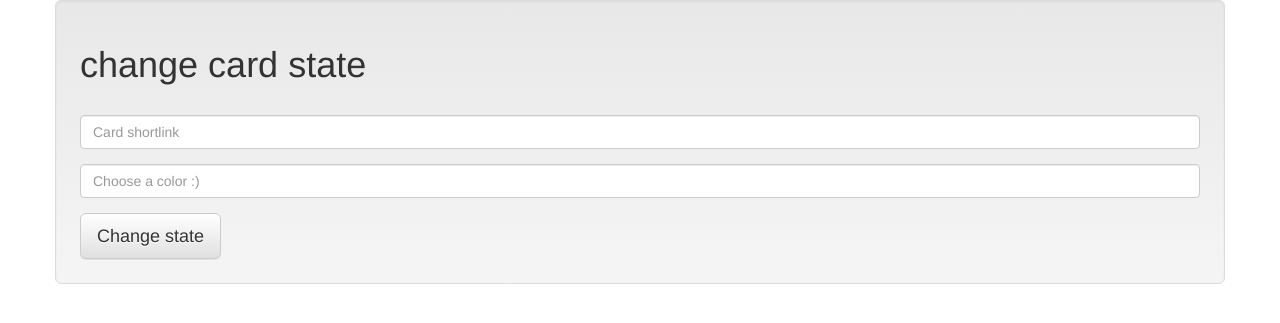
After one commit to vtemian/git-to-trello, a Flask app: template templates/change_label.html in a window 1280 px wide. The commit adds this page. Shown: the top 323 px of the page. Run offline with Flask 2, Linux system fonts and the light colour scheme; the template is opened without the code that fills it, so the values that code supplies are empty; some libraries are stand-ins or nearby versions.

Commit message:
Added change card state

```diff
--- /dev/null
+++ b/templates/change_label.html
@@ -0,0 +1,23 @@
+{% extends 'base.html' %}
+{% block extrahead %}
+  <script src="static/register.js"></script>
+{% endblock %}
+{% block container %}
+  <div class="row">
+    <div class="well well-lg">
+      <h1>change card state</h1><br>
+      <form role="form" method="POST">
+        <div class="form-group">
+          <input type="text" class="form-control" name="card" placeholder="Card shortlink">
+        </div>
+        <div class="form-group">
+          <input type="text" class="form-control" name="state"
+          placeholder="Choose a color :)">
+        </div>
+
+        <button type="submit" class="btn-lg btn btn-default">Change state</button>
+
+      </form>
+    </div>
+  </div>
+{% endblock %}
--- a/templates/index.html
+++ b/templates/index.html
@@ -29,6 +29,9 @@
     </div>
     <div id="collapseTwo" class="panel-collapse collapse">
       <div class="panel-body">
+        <ul class="nav nav-pills nav-stacked">
+          <li><a href="tracker/change_label">Change card color</a></li>
+        </ul>
       </div>
     </div>
   </div>
```
Also changed, not shown: tracker.py (+22 -12 lines).
